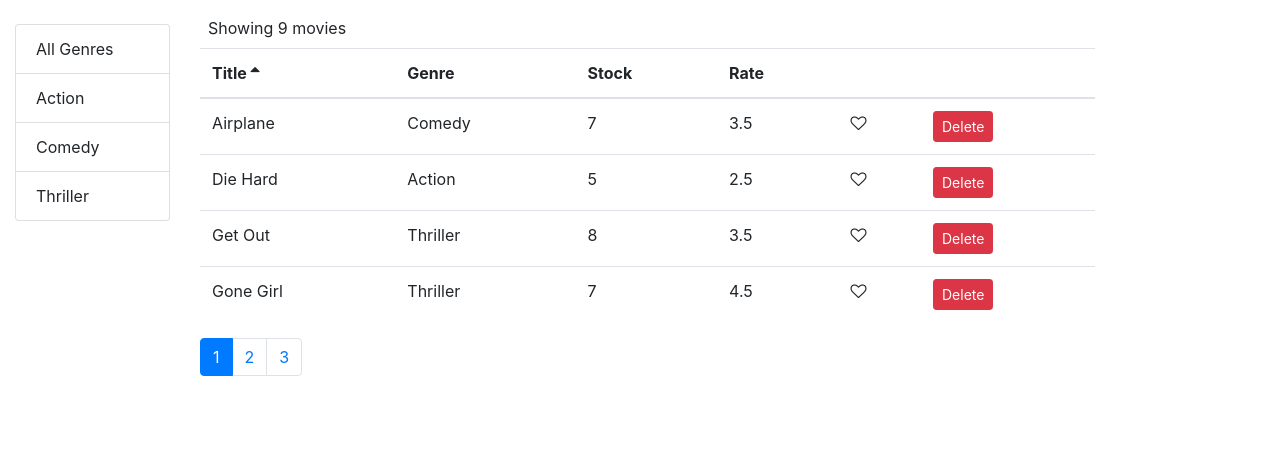
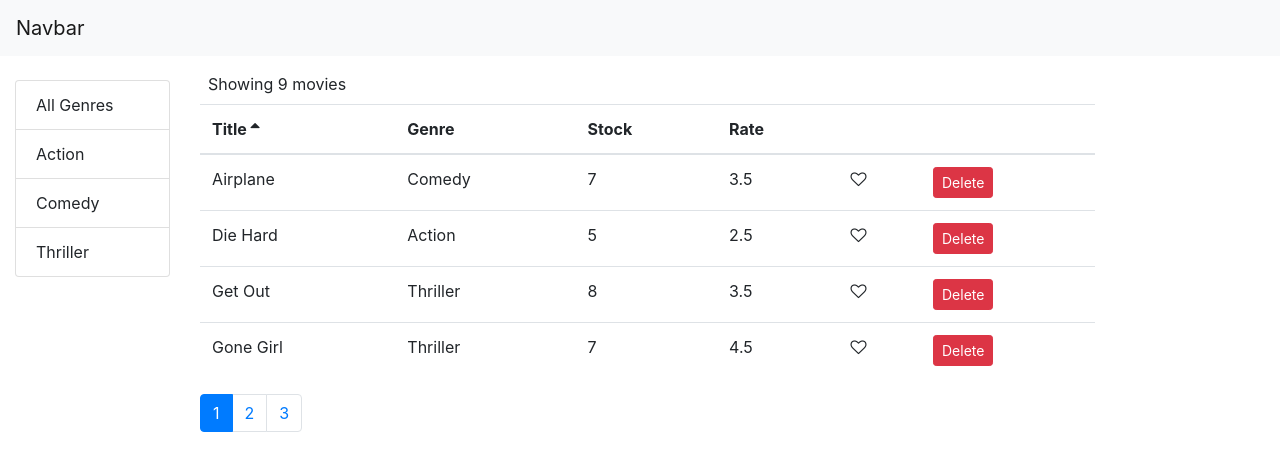
Before and after one commit to iFaiq19/Vidly-React-App, a React (Create React App) app: page / in a window 1280 px wide. Shown: the top 470 px of the page. Built offline with nearby package versions, Linux system fonts and the light colour scheme.

Commit message:
newCommit

```diff
--- a/src/App.js
+++ b/src/App.js
@@ -1,10 +1,12 @@
-import React from 'react';
+import React from "react";
 import "./App.css";
 import Movies from "./components/movies";
+import NavBar from "./components/unused/navbar";
 
 function App() {
   return (
     <React.Fragment>
+      <NavBar></NavBar>
       <Movies></Movies>
     </React.Fragment>
   );
```
